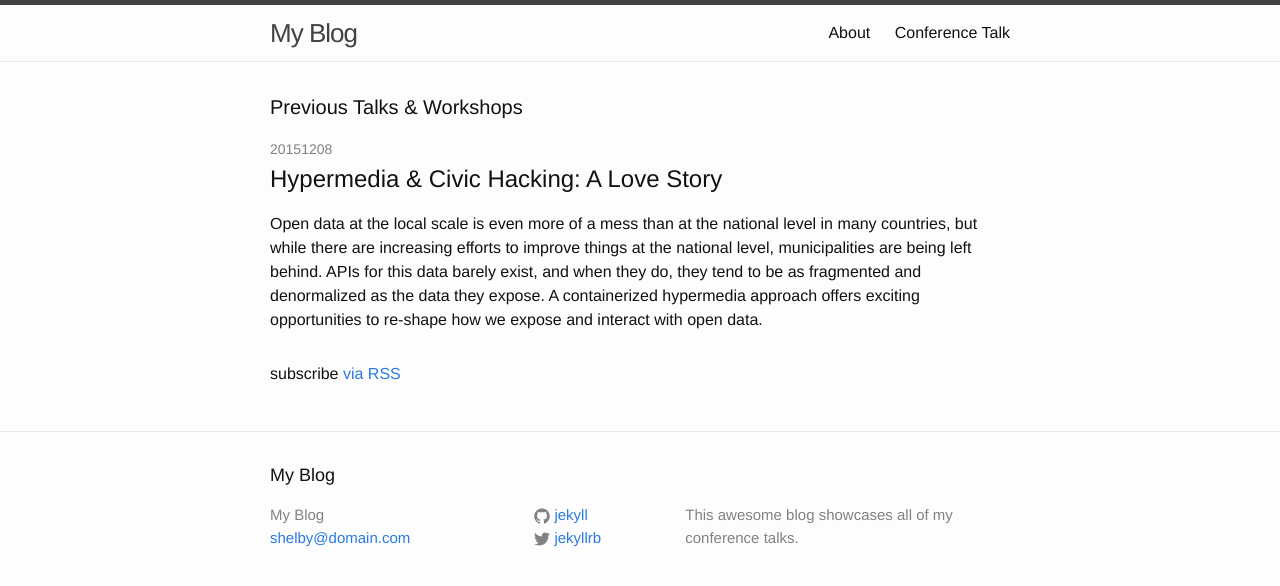
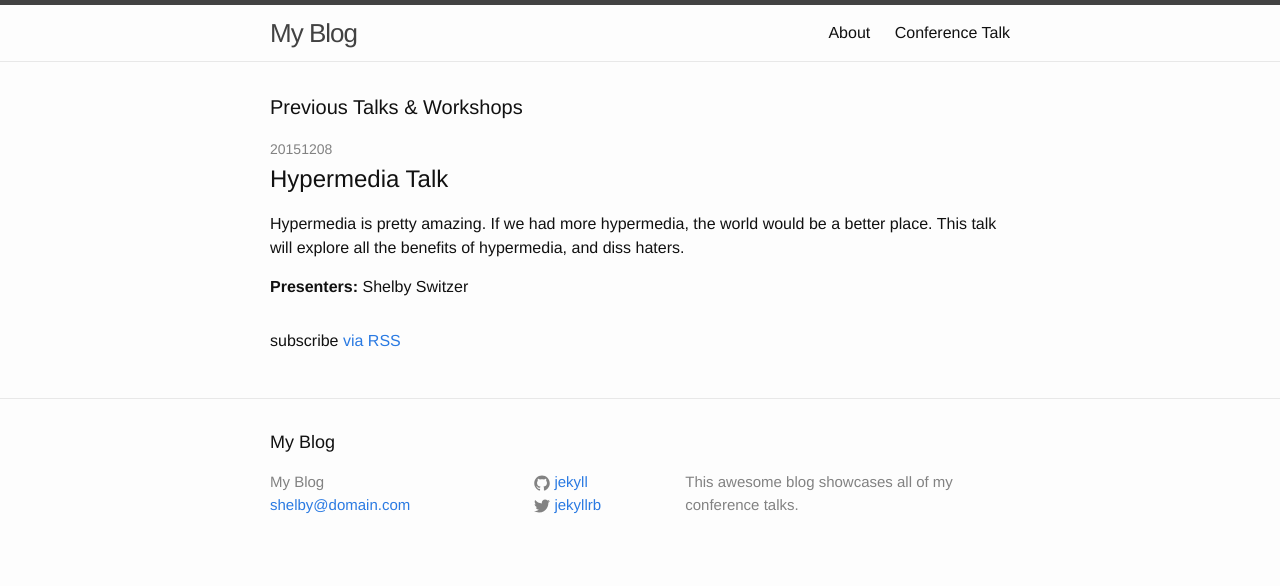
Before and after one commit to switzersc/jekyll-conference-talk, a Jekyll site: the page built from conference_talk.html, in a window 1280 px wide. Shown: the top 586 px of the page. Built offline with Jekyll 4.4.1, drawn with Linux system fonts in a browser that asks for light colours.

Commit message:
update readme, update json, add presenters to list

```diff
--- a/_data/conference_talk.json
+++ b/_data/conference_talk.json
@@ -8,17 +8,16 @@
       "presentation-date" : "20151208",
       "conference" : "APIdays Paris",
       "presentation" : {
-        "title": "Hypermedia & Civic Hacking: A Love Story",
-        "brief-description": "Open data at the local scale is even more of a mess than at the national level in many countries, but while there are increasing efforts to improve things at the national level, municipalities are being left behind. APIs for this data barely exist, and when they do, they tend to be as fragmented and denormalized as the data they expose. A containerized hypermedia approach offers exciting opportunities to re-shape how we expose and interact with open data.",
-        "full-description": "Open data at the local scale is even more of a mess than at the national level in many countries, but while there are increasing efforts to improve things at the national level, municipalities are being left behind. These smaller entities don't have the resources to implement APIs for their data, and community tech groups and developers who want to use this data constantly hit walls — from fragmented, non-uniform data to finding API hosting and maintenance. What’s more, the APIs that do emerge tend to be just as fragmented and non-uniform as the data they are exposing. This talk tells the story of a civic hacking project that turned a mess of data into a movement for portable, standardized, self-descriptive APIs using Docker and Collection+JSON. Using real-world examples, I will demonstrate how hypermedia and containerization offer new opportunities to re-think our approach and re-shape how we interact with open data.",
+        "title": "Hypermedia Talk",
+        "brief-description": "Hypermedia is pretty amazing. If we had more hypermedia, the world would be a better place. This talk will explore all the benefits of hypermedia, and diss haters.",
+        "full-description": "I want more hypermedia!",
         "keywords": [
-          "civic hacking",
-          "ruby",
-          "hypermedia",
-          "docker",
-          "elasticsearch"
+          "hypermedia"
         ]
-      }
+      },
+      "presenters" : [
+        { "name" : "Shelby Switzer", "email" : "shelby@example.com"}
+      ]
     }
   ]
 }
--- a/conference_talk.html
+++ b/conference_talk.html
@@ -19,6 +19,14 @@ layout: default
             <p>
                 {{ session.presentation.brief-description }}
             </p>
+            {% if session.presenters %}
+                <p>
+                    <strong>Presenters:</strong>
+                    {% for presenter in session.presenters %}
+                        {{ presenter.name }}
+                    {% endfor %}
+                </p>
+            {% endif %}
         </li>
 
         {% endfor %}
```
Also changed, not shown: README.md.
